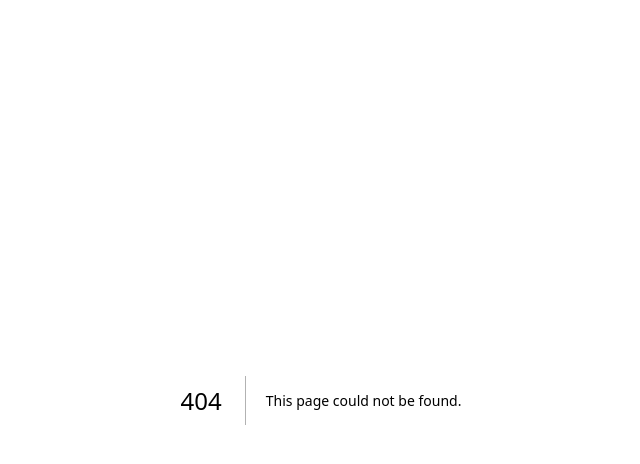
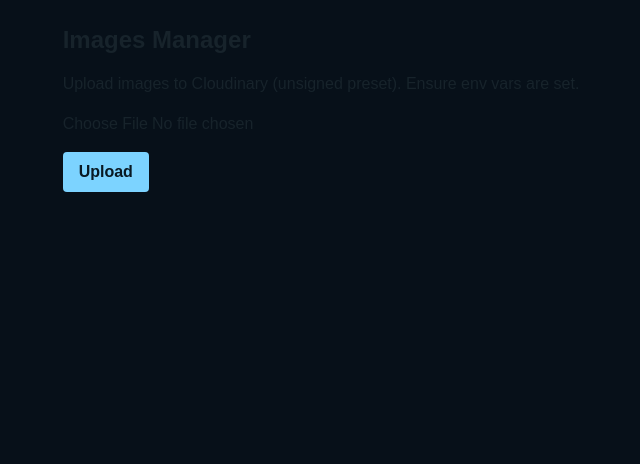
Before and after one commit to placidohoff/clear-choice-media, a Next.js app: page /admin/images in a window 1280 px wide. Before the commit this address had no page. Shown: the top 464 px of the page, without its empty margins (319-959 px from the left). Built offline with nearby package versions, Linux system fonts and the light colour scheme.

Commit message:
feat(images): scaffold admin uploader and cloudinary-config route

```diff
--- /dev/null
+++ b/app/admin/images/page.tsx
@@ -0,0 +1,91 @@
+"use client";
+
+import { useState } from "react";
+
+export default function ImagesAdminPage() {
+  const [file, setFile] = useState<File | null>(null);
+  const [preview, setPreview] = useState<string | null>(null);
+  const [uploading, setUploading] = useState(false);
+  const [uploadedUrl, setUploadedUrl] = useState<string | null>(null);
+  const [error, setError] = useState<string | null>(null);
+
+  function handleFile(e: React.ChangeEvent<HTMLInputElement>) {
+    const f = e.target.files?.[0] ?? null;
+    if (f) {
+      setFile(f);
+      setPreview(URL.createObjectURL(f));
+      setUploadedUrl(null);
+      setError(null);
+    }
+  }
+
+  async function handleUpload() {
+    setError(null);
+    if (!file) {
+      setError("Please select an image file first.");
+      return;
+    }
+
+    setUploading(true);
+    try {
+      const cfgRes = await fetch("/api/cloudinary-config");
+      const cfg = await cfgRes.json();
+      if (!cfg.ok) {
+        setError(cfg.message || "Cloudinary not configured");
+        setUploading(false);
+        return;
+      }
+
+      const fd = new FormData();
+      fd.append("file", file);
+      fd.append("upload_preset", cfg.uploadPreset);
+
+      const res = await fetch(cfg.uploadUrl, { method: "POST", body: fd });
+      const data = await res.json();
+      if (!res.ok) {
+        setError(data.error?.message || "Upload failed");
+        setUploading(false);
+        return;
+      }
+
+      setUploadedUrl(data.secure_url || data.url);
+    } catch (err: any) {
+      setError(err?.message || String(err));
+    } finally {
+      setUploading(false);
+    }
+  }
+
+  return (
+    <div className="mx-auto max-w-3xl p-6">
+      <h1 className="text-2xl font-bold mb-4">Images Manager</h1>
+      <p className="mb-4">Upload images to Cloudinary (unsigned preset). Ensure env vars are set.</p>
+
+      <input type="file" accept="image/*" onChange={handleFile} />
+
+      {preview && (
+        <div className="mt-4">
+          <img src={preview} alt="preview" className="max-h-60 rounded" />
+        </div>
+      )}
+
+      <div className="mt-4">
+        <button
+          onClick={handleUpload}
+          disabled={uploading}
+          className="rounded bg-[#7cd3ff] px-4 py-2 text-[#091923] font-bold"
+        >
+          {uploading ? "Uploading..." : "Upload"}
+        </button>
+      </div>
+
+      {uploadedUrl && (
+        <div className="mt-4">
+          Uploaded: <a href={uploadedUrl} target="_blank" rel="noreferrer" className="text-blue-300">{uploadedUrl}</a>
+        </div>
+      )}
+
+      {error && <div className="mt-4 text-red-400">{error}</div>}
+    </div>
+  );
+}
--- /dev/null
+++ b/app/api/cloudinary-config/route.ts
@@ -0,0 +1,16 @@
+import { NextResponse } from "next/server";
+
+export async function GET() {
+  const cloudName = process.env.CLOUDINARY_CLOUD_NAME;
+  const uploadPreset = process.env.CLOUDINARY_UPLOAD_PRESET;
+
+  if (!cloudName || !uploadPreset) {
+    return NextResponse.json(
+      { ok: false, message: "Missing CLOUDINARY_CLOUD_NAME or CLOUDINARY_UPLOAD_PRESET" },
+      { status: 400 }
+    );
+  }
+
+  const uploadUrl = `https://api.cloudinary.com/v1_1/${cloudName}/image/upload`;
+  return NextResponse.json({ ok: true, uploadUrl, uploadPreset, cloudName });
+}
```
